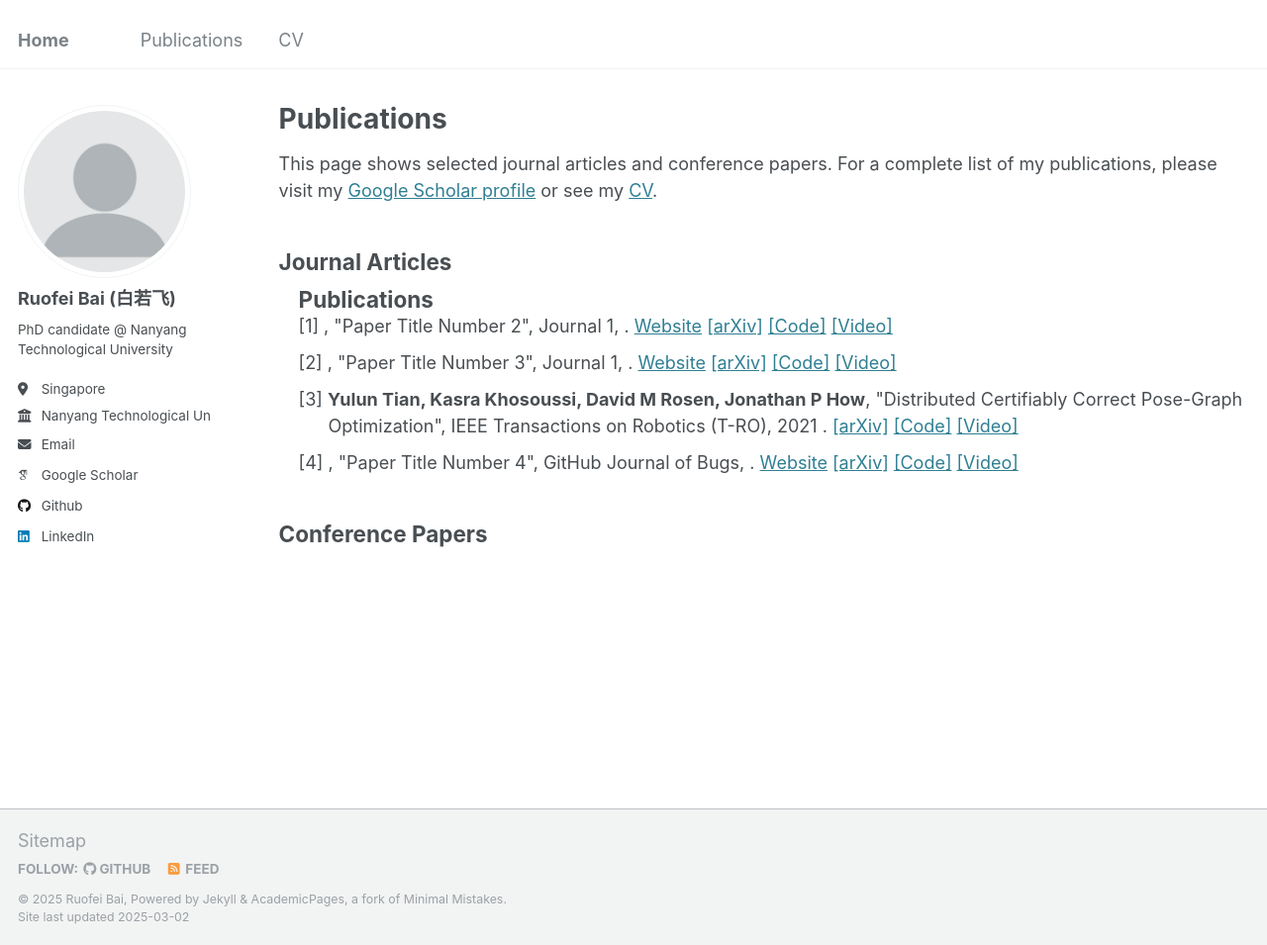
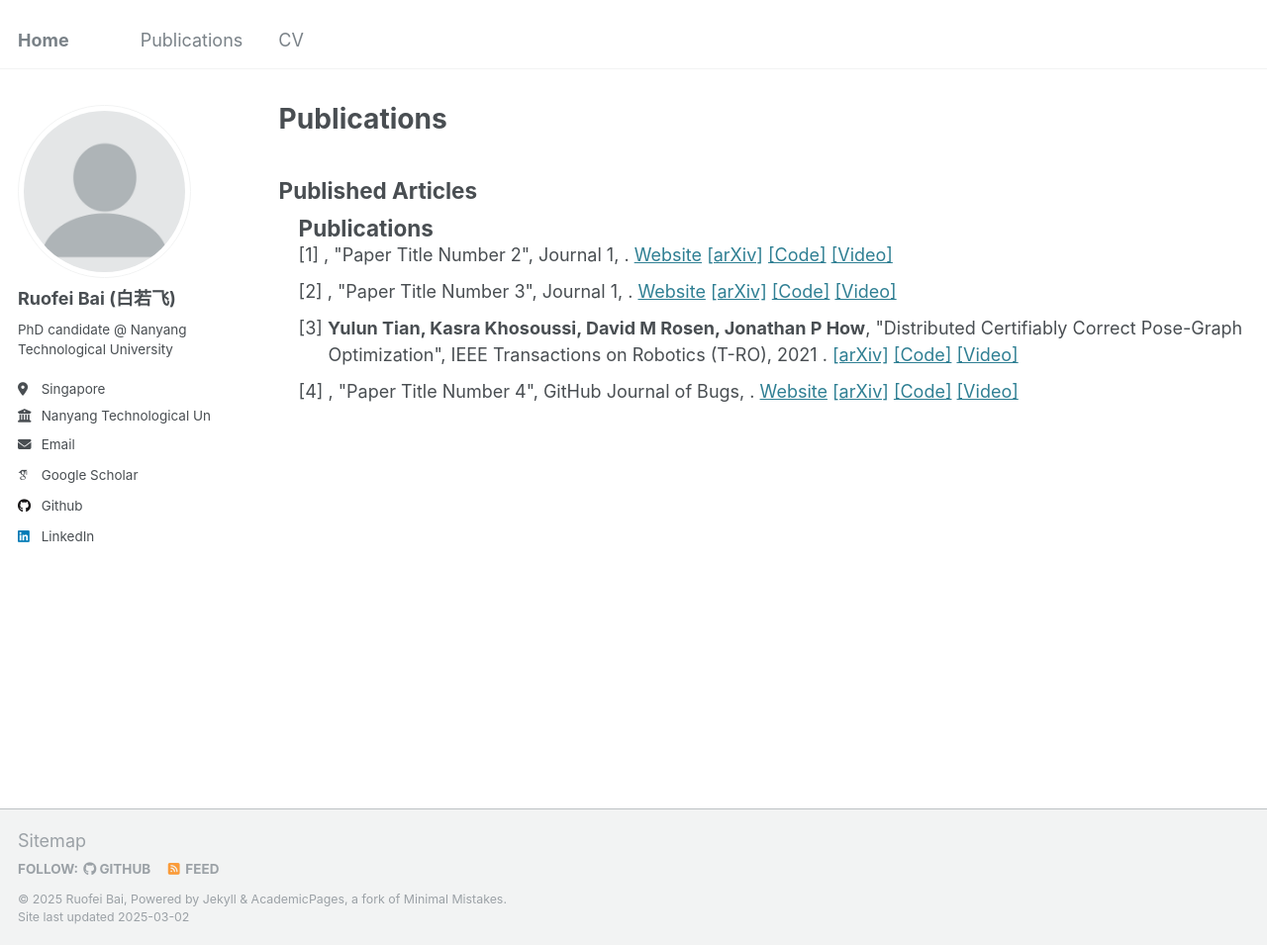
Before and after one commit to bairuofei/bairuofei.github.io, a Jekyll site: the page built from _pages/publications.md, in a window 1280 px wide and 955 px high. Shown: the whole window at 99% size. Built offline with Jekyll 4.4.1, drawn with Linux system fonts in a browser that asks for light colours; some web fonts are replaced.

Commit message:
Update publications.md

```diff
--- a/_pages/publications.md
+++ b/_pages/publications.md
@@ -4,10 +4,6 @@ title: "Publications"
 permalink: /publications/
 author_profile: true
 ---
-
-This page shows selected journal articles and conference papers.
-For a complete list of my publications, please visit my [Google Scholar profile](https://scholar.google.com/citations?user=1deQ5u4AAAAJ&hl=en&oi=ao) or see my [CV](/files/CV_BaiRuofei.pdf).
-
 
 {% include base_path %}
 
@@ -24,36 +20,12 @@ Preprints
   {% endif %}
 {% endfor %}
 
-Journal Articles
+Published Articles
 ------
 {% for post in site.publications reversed %}
-  {% if post.status == "journal"%}
     {% unless post.type contains "thesis" %}
       {% if post.include_on_website %}
         {% include publication-single.html %}
       {% endif %}
     {% endunless %}
-  {% endif %}
 {% endfor %}
-
-Conference Papers
-------
-{% for post in site.publications reversed %}
-  {% if post.status == "conference"%}
-    {% unless post.type contains "thesis" %}
-      {% if post.include_on_website %}
-        {% include publication-single.html %}
-      {% endif %}
-    {% endunless %}
-  {% endif %}
-{% endfor %}
-
-<!-- Theses
-======
-{% for post in site.publications reversed %}
-  {% if post.type contains "thesis" %}
-    {% if post.include_on_website %}
-      {% include publication-single.html %}
-    {% endif %}
-  {% endif %}
-{% endfor %} -->
```
